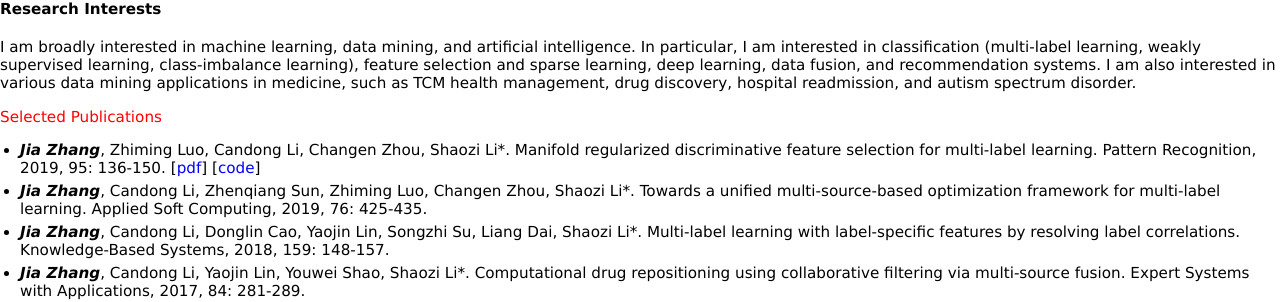
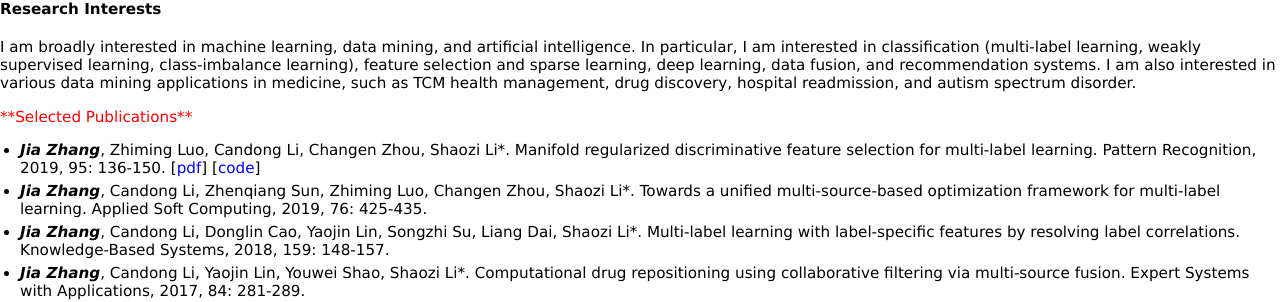
Before and after one commit to jiazhang-ml/jiazhang-ml.github.io, a Jekyll site: the page built from index.md, in a window 1280 px wide. Shown: the part 407-709 px from the top of the page. Built offline with Jekyll 4.4.1, drawn with Linux system fonts in a browser that asks for light colours.

Commit message:
Update index.md

```diff
--- a/index.md
+++ b/index.md
@@ -23,7 +23,7 @@ Mailing Address: #304, Scientific Research Building, Haiyun Campus, Xiamen, P.R.
 
 I am broadly interested in machine learning, data mining, and artificial intelligence. In particular, I am interested in classification (multi-label learning, weakly supervised learning, class-imbalance learning), feature selection and sparse learning, deep learning, data fusion, and recommendation systems. I am also interested in various data mining applications in medicine, such as TCM health management, drug discovery, hospital readmission, and autism spectrum disorder.
 
-<p style='color:red'>Selected Publications</p>
+<p style='color:red'>**Selected Publications**</p>
 
 * ***Jia Zhang***, Zhiming Luo, Candong Li, Changen Zhou, Shaozi Li\*. Manifold regularized discriminative feature selection for multi-label learning. Pattern Recognition, 2019, 95: 136-150. [[pdf](1-s2.0-S0031320319302341-main.pdf)] [[code](MDFS-master.zip)]
 * ***Jia Zhang***, Candong Li, Zhenqiang Sun, Zhiming Luo, Changen Zhou, Shaozi Li\*. Towards a unified multi-source-based optimization framework for multi-label learning. Applied Soft Computing, 2019, 76: 425-435.
```
